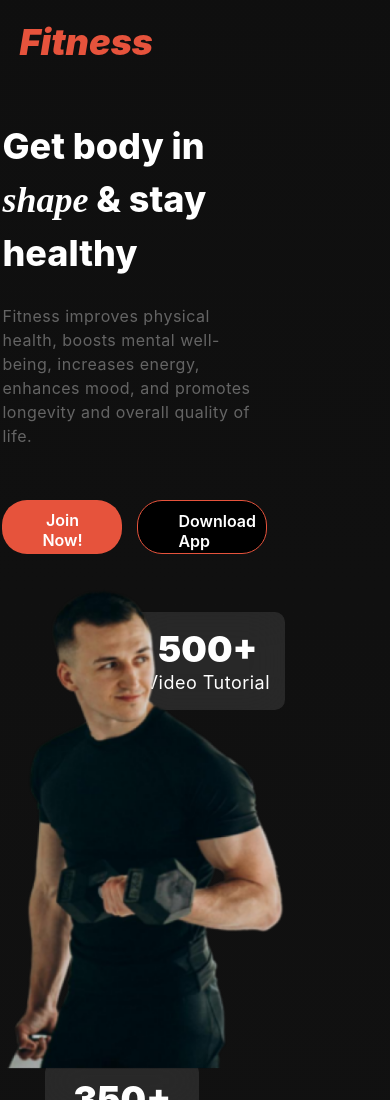
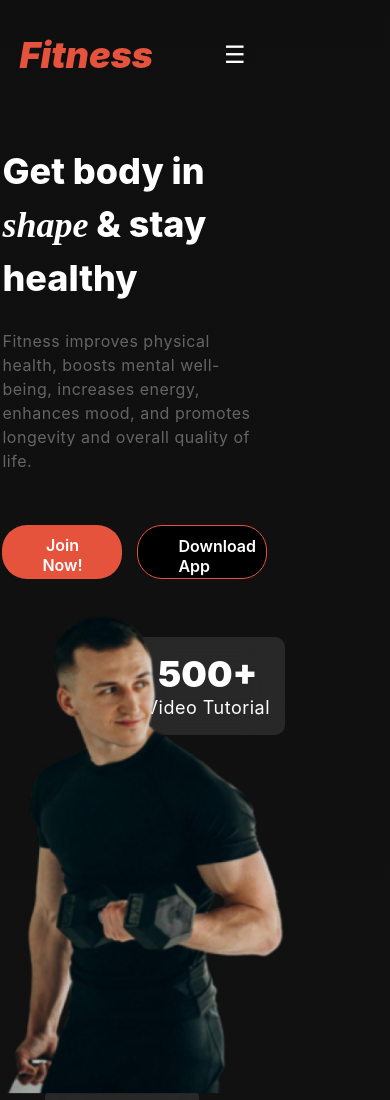
Before and after one commit to ironbat106/fitness, a plain HTML site: page index.html in a window 390 px wide. Shown: the top 1100 px of the page. Drawn offline with Linux system fonts and the light colour scheme.

Commit message:
final checks

```diff
--- a/index.html
+++ b/index.html
@@ -13,6 +13,7 @@
                 <div class="head-content">
                     <h3 class="mob-h3">Fitness</h2>
                     <ul class="mob-ul">
+                        <button class="menu-toggle">☰</button>
                         <li><button class="btn-home">Home</button></li>
                         <li><button>Service</button></li>
                         <li><button>Contact</button></li>
--- a/style.css
+++ b/style.css
@@ -76,6 +76,11 @@ nav button
     color: #fff;
     padding: 10px 20px;
     border-radius: 20px;
+}
+
+.menu-toggle
+{
+    display: none;
 }
 
 .con-con
@@ -769,7 +774,7 @@ footer
     .mob-ul
     {
         /* visibility: hidden; */
-        display: none;
+        /* display: none; */
     }
     nav ul
     {
@@ -780,7 +785,22 @@ footer
     nav ul li
     {
         margin: 10px 0;
+        display: none;
     }
+
+    .menu-toggle
+    {
+        display:flex ;
+        align-items:center;
+        justify-content: center;
+        background:none;
+        border: none;
+        font-size: 24px;
+        color: #ffffff;
+        cursor: pointer;
+        margin-bottom: 0;
+        margin-right: 100px;
+     }
 
     .con-con
     {
```
